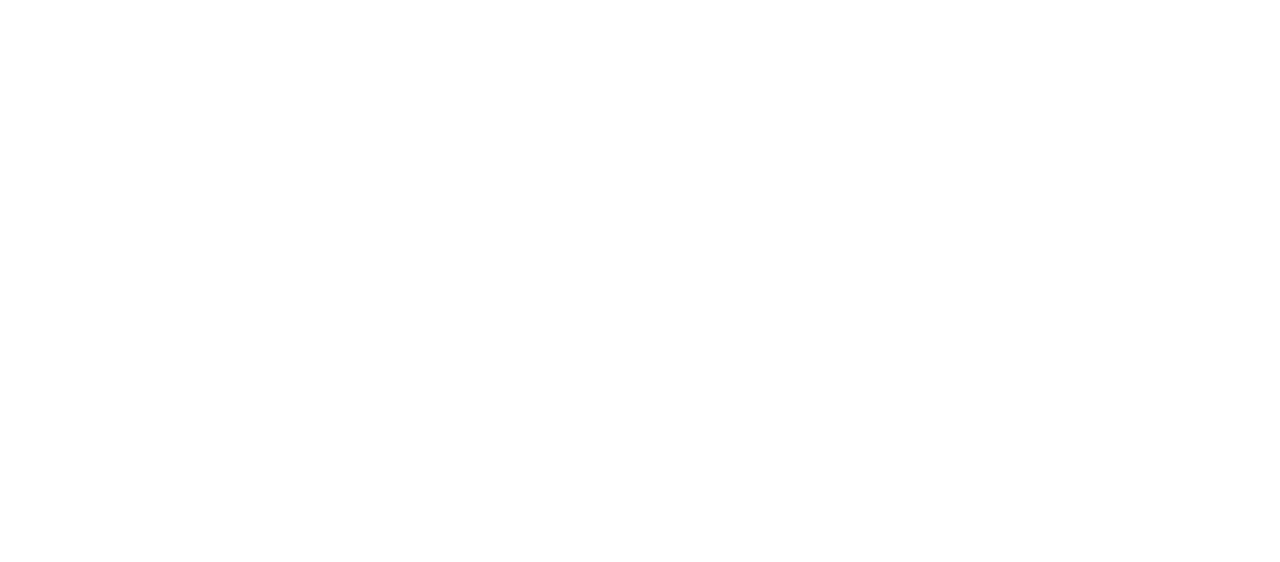
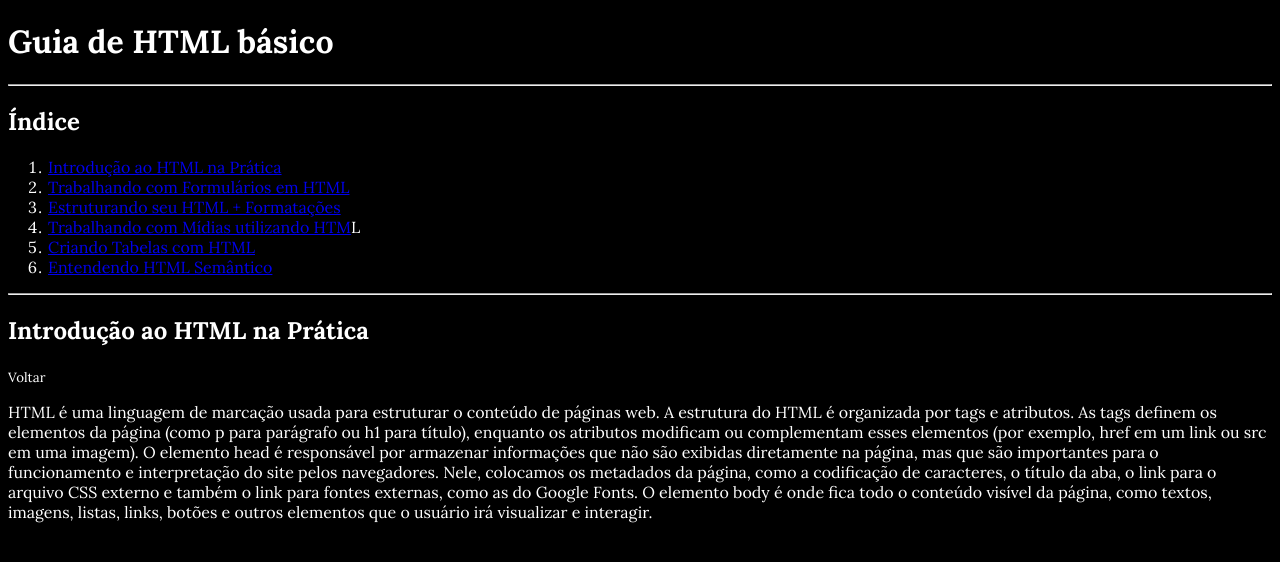
Before and after one commit to grazitorres/dio-desafio-indice-html, a plain HTML site: page index.html in a window 1280 px wide. Drawn offline with Linux system fonts and the light colour scheme.

Commit message:
feat: adiciona o índice e aplica as fontes no CSS

```diff
--- a/index.html
+++ b/index.html
@@ -5,8 +5,38 @@
     <meta name="viewport" content="width=device-width, initial-scale=1.0">
     <title>Resumo sobre HTML</title>
     <link rel="stylesheet" href="style.css">
+    <link rel="preconnect" href="https://fonts.googleapis.com">
+    <link rel="preconnect" href="https://fonts.gstatic.com" crossorigin>
+    <link href="https://fonts.googleapis.com/css2?family=Lora:ital,wght@0,400..700;1,400..700&display=swap" rel="stylesheet">
 </head>
 <body>
-
+    <header>
+        <h1>Guia de HTML básico</h1>
+    </header>
+    <hr>
+    <main>
+        <section class="indice">
+            <h2>Índice</h2>
+            <ol>
+                <li><a href="#introducao">Introdução ao HTML na Prática</a></li>
+                <li><a href="#formularios">Trabalhando com Formulários em HTML</a></li>
+                <li><a href="#estrutura">Estruturando seu HTML + Formatações</a> </li>
+                <li><a href="#midias">Trabalhando com Mídias utilizando HTM</a>L</li>
+                <li><a href="tabelas">Criando Tabelas com HTML</a></li>
+                <li><a href="#semantica">Entendendo HTML Semântico</a></li>
+            </ol>
+        </section>
+        <hr>
+        <section class="intro">
+            <h2 id="introducao">Introdução ao HTML na Prática</h2>
+            <small>Voltar</small>
+            <p>
+                HTML é uma linguagem de marcação usada para estruturar o conteúdo de páginas web. A estrutura do HTML é organizada por tags e atributos.
+                 As tags definem os elementos da página (como p para parágrafo ou h1 para título), enquanto os atributos modificam ou complementam esses elementos (por exemplo, href em um link ou src em uma imagem).
+                O elemento head é responsável por armazenar informações que não são exibidas diretamente na página, mas que são importantes para o funcionamento e interpretação do site pelos navegadores. Nele, colocamos os metadados da página, como a codificação de caracteres, o título da aba, o link para o arquivo CSS externo e também o link para fontes externas, como as do Google Fonts.
+                O elemento body é onde fica todo o conteúdo visível da página, como textos, imagens, listas, links, botões e outros elementos que o usuário irá visualizar e interagir.
+            </p>
+        </section>
+    </main>
 </body>
 </html>
--- a/style.css
+++ b/style.css
@@ -0,0 +1,8 @@
+body{
+    color:white;
+    background-color: black;
+    font-family: "Lora", serif;
+    font-optical-sizing: auto;
+    font-weight: 400;
+    font-style: normal;
+}
```
Also changed, not shown: img/anatomia-tag.jpg (added).
